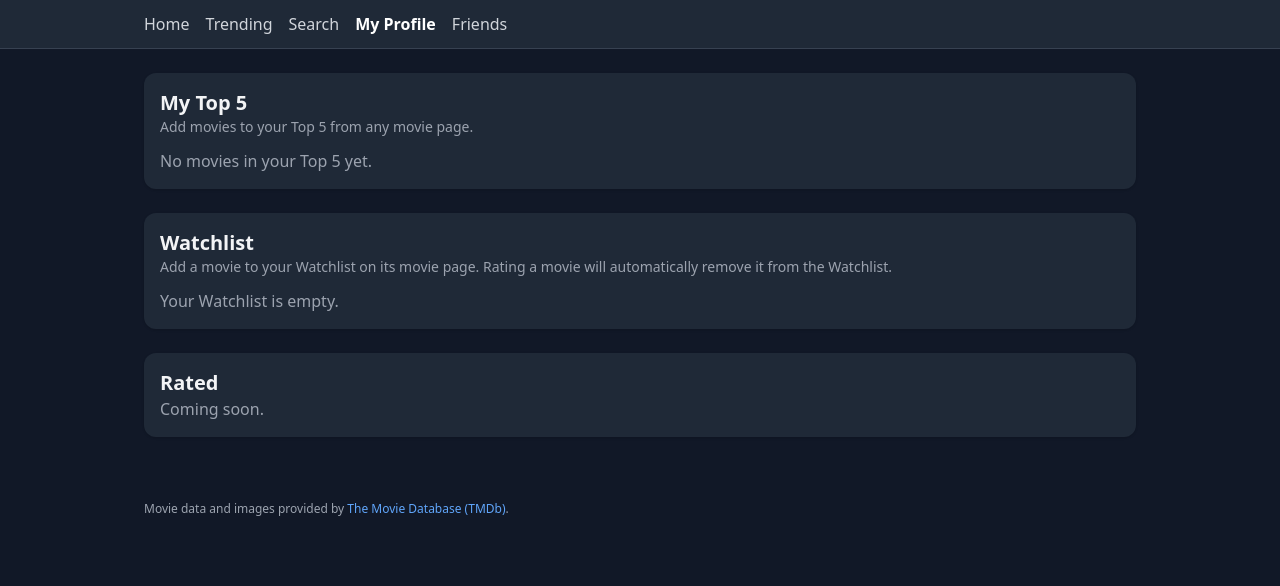
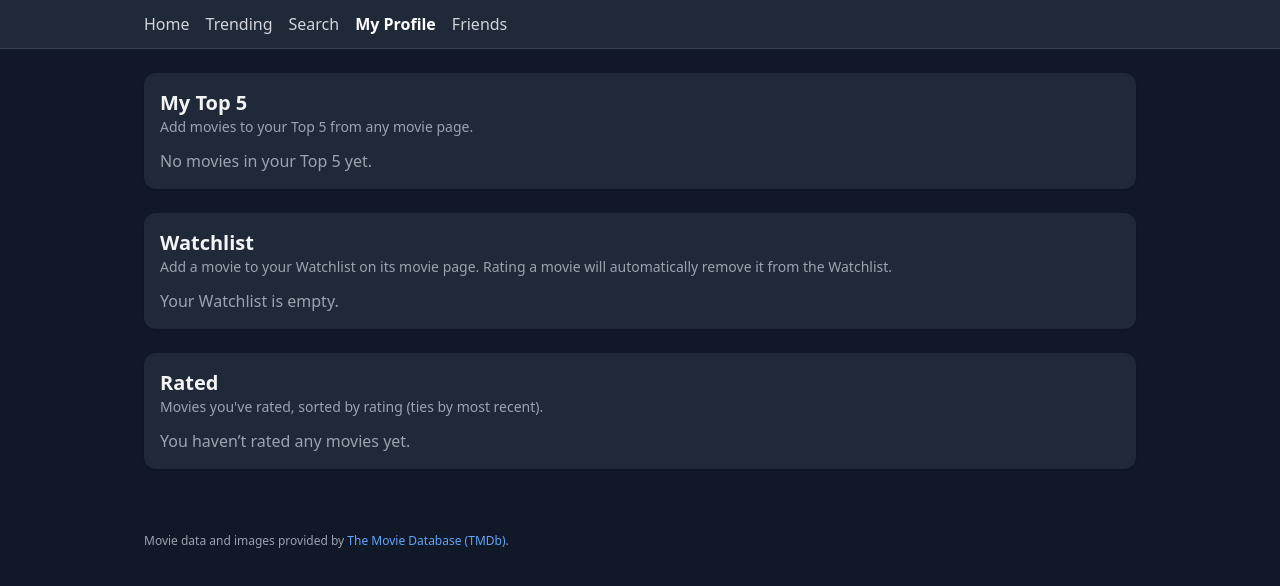
Before and after one commit to krantzkiduece/moviestwo, a Next.js app: page /profile/me in a window 1280 px wide. Shown: the top 586 px of the page. Built offline with nearby package versions, Linux system fonts and the light colour scheme.

Commit message:
Update page.tsx

```diff
--- a/src/app/profile/me/page.tsx
+++ b/src/app/profile/me/page.tsx
@@ -1,6 +1,7 @@
 // src/app/profile/me/page.tsx
 import TopFiveGallery from "../../../components/TopFiveGallery";
 import WatchlistGallery from "../../../components/WatchlistGallery";
+import RatedGallery from "../../../components/RatedGallery";
 
 export default function MyProfilePage() {
   return (
@@ -23,7 +24,10 @@ export default function MyProfilePage() {
 
       <section className="card">
         <h2 className="text-xl font-semibold">Rated</h2>
-        <p className="text-gray-400">Coming soon.</p>
+        <p className="text-gray-400 text-sm mb-3">
+          Movies you&apos;ve rated, sorted by rating (ties by most recent).
+        </p>
+        <RatedGallery />
       </section>
     </div>
   );
```
